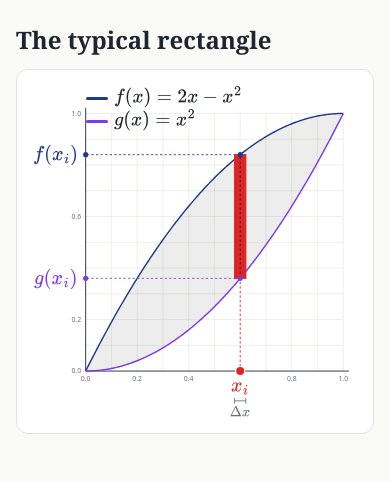
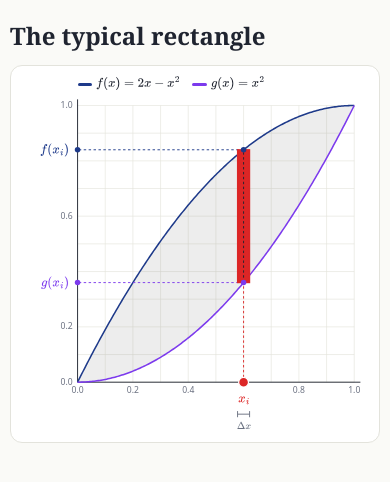
Before and after one commit to jcho-lectures/jcho-lectures.github.io, a plain HTML site: page typRectangle.html in a window 390 px wide. Drawn offline with nearby package versions, Linux system fonts and the light colour scheme.

Commit message:
mobile friendly

```diff
--- a/typRectangle.html
+++ b/typRectangle.html
@@ -25,17 +25,17 @@
   }
   *{box-sizing:border-box}
   body{margin:0;background:var(--bg);color:var(--ink);font:17px/1.5 system-ui,sans-serif}
-  main{max-width:640px;margin:0 auto;padding:20px 16px 40px}
+  main{max-width:640px;margin:0 auto;padding:16px 10px 32px}
   h1{font:700 1.5rem/1.65 Georgia,"Times New Roman",serif;margin:0 0 .6rem}
-  .card{background:var(--card);border:1px solid var(--line);border-radius:12px;padding:16px}
-  .plotwrap{position:relative;width:100%;max-width:520px;margin:0 auto;aspect-ratio:566/578}
-  .legend{position:absolute;top:0;left:16.25%;display:flex;flex-wrap:wrap;gap:2px 18px;font-size:.95em;line-height:1.2;pointer-events:none}
-  .legend i{display:inline-block;width:22px;height:3px;margin-right:6px;vertical-align:middle;border-radius:2px}
-  .lbl{position:absolute;white-space:nowrap;line-height:1;pointer-events:none;font-size:.98em}
+  .card{background:var(--card);border:1px solid var(--line);border-radius:12px;padding:10px}
+  .plotwrap{container-type:inline-size;position:relative;width:100%;max-width:520px;margin:0 auto;aspect-ratio:566/578}
+  .legend{position:absolute;top:0;left:16.25%;display:flex;flex-wrap:wrap;gap:2px 3.4cqw;font-size:16px;font-size:3.05cqw;line-height:1.2;pointer-events:none}
+  .legend i{display:inline-block;width:4.2cqw;height:3px;margin-right:1.2cqw;vertical-align:middle;border-radius:2px}
+  .lbl{position:absolute;white-space:nowrap;line-height:1;pointer-events:none;font-size:16px;font-size:3.1cqw}
   #lf{color:var(--f);transform:translate(0,-50%)}
   #lg{color:var(--g);transform:translate(0,-50%)}
   #lxi{color:var(--rectLine);transform:translate(-50%,-50%)}
-  #ldx{color:var(--muted);transform:translate(-50%,-50%);font-size:.7em}
+  #ldx{color:var(--muted);transform:translate(-50%,-50%);font-size:12px;font-size:2.4cqw}
   mjx-container{color:inherit}
   svg#plot{width:100%;height:100%;display:block;touch-action:pan-y;user-select:none;-webkit-user-select:none}
   svg#plot .drag{cursor:grab}
@@ -87,9 +87,9 @@ function draw(){
     el("line",{x1:X(t),y1:Y(0),x2:X(t),y2:Y(1),stroke:line,"stroke-width":1});
     el("line",{x1:X(0),y1:Y(t),x2:X(1),y2:Y(t),stroke:line,"stroke-width":1});
     if(k%2===0){
-      if(Math.abs(t-xi)>0.07) el("text",{x:X(t),y:Y(0)+18,"text-anchor":"middle","font-size":12,fill:muted}).textContent=t.toFixed(1);
+      if(Math.abs(t-xi)>0.07) el("text",{x:X(t),y:Y(0)+18,"text-anchor":"middle","font-size":14,fill:muted}).textContent=t.toFixed(1);
       const [lyf,lyg]=labelYs();
-      if(Math.abs(Y(t)-lyf)>20 && Math.abs(Y(t)-lyg)>20) el("text",{x:X(0)-8,y:Y(t)+4,"text-anchor":"end","font-size":12,fill:muted}).textContent=t.toFixed(1);
+      if(Math.abs(Y(t)-lyf)>20 && Math.abs(Y(t)-lyg)>20) el("text",{x:X(0)-8,y:Y(t)+4,"text-anchor":"end","font-size":14,fill:muted}).textContent=t.toFixed(1);
     }
   }
   let d="M"; const M=200;
@@ -124,7 +124,7 @@ function draw(){
   el("line",{x1:X(xi+DX/2),y1:by-5,x2:X(xi+DX/2),y2:by+5,stroke:muted,"stroke-width":1.5});
 
   // draggable handle on the x-axis, with a large invisible touch target
-  el("circle",{class:"drag",cx:X(xi),cy:Y(0),r:26,fill:"transparent"});
+  el("circle",{class:"drag",cx:X(xi),cy:Y(0),r:34,fill:"transparent"});
   el("circle",{cx:X(xi),cy:Y(0),r:8,fill:rl,stroke:card,"stroke-width":2,"pointer-events":"none"});
 }
 
```
